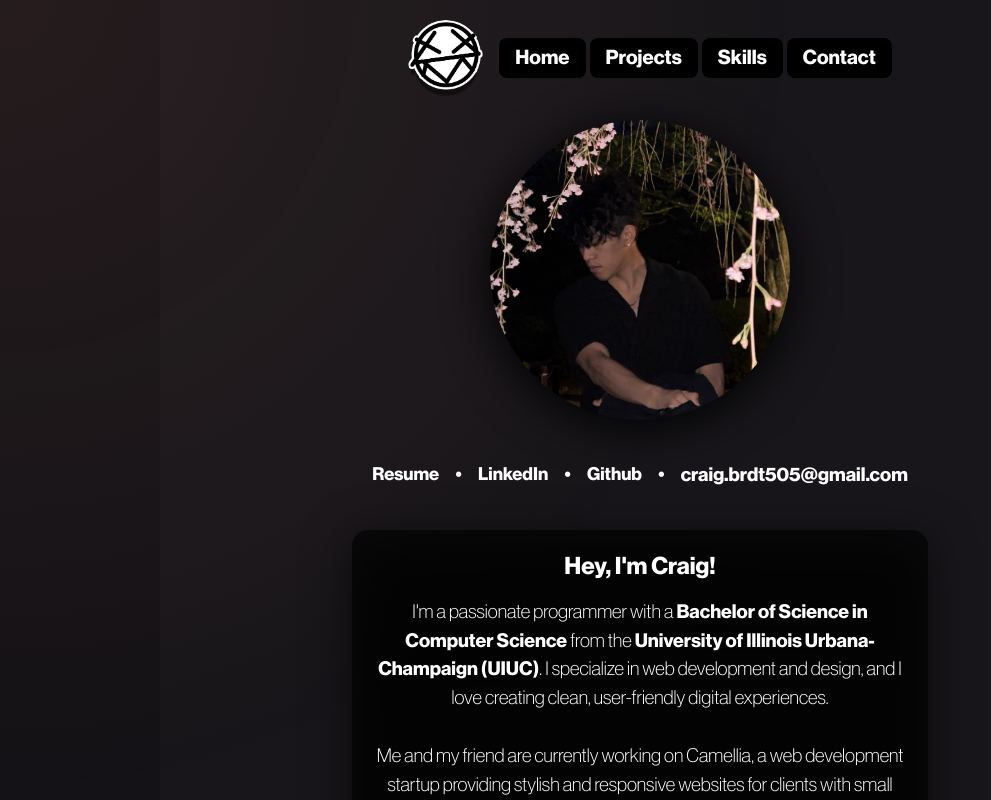
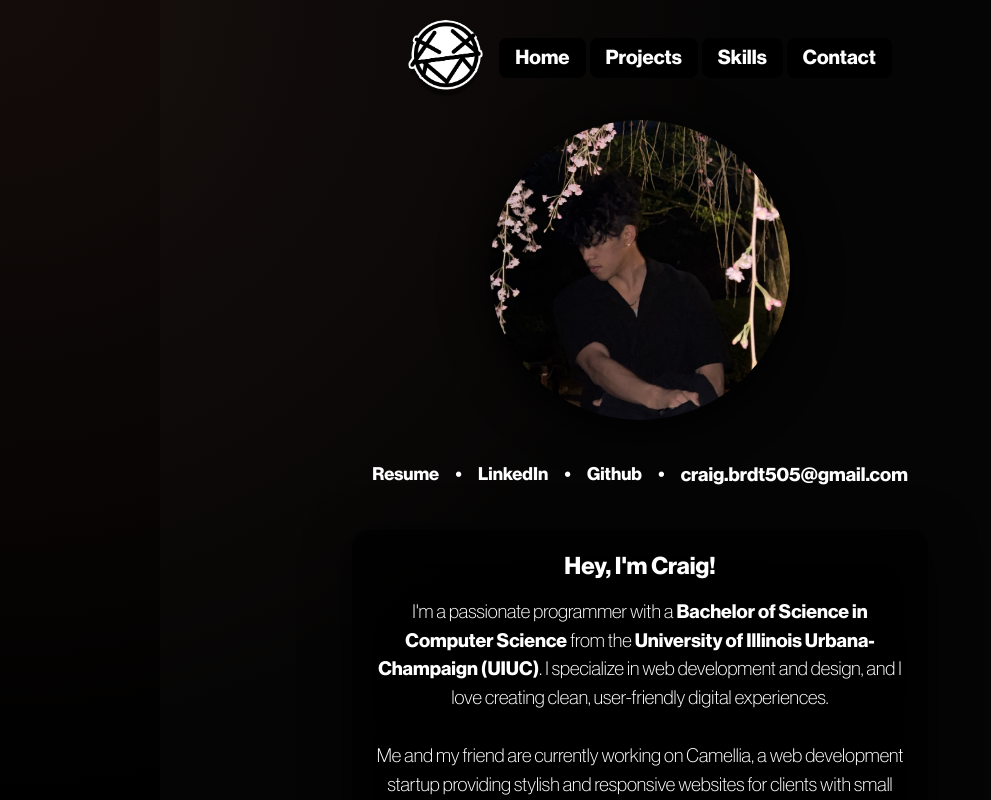
Before and after one commit to craigsterr/craigsite, a Next.js app: page / in a window 1280 px wide. Shown: the top 800 px of the page, without its empty margins (0-991 px from the left). Built offline with nearby package versions, Linux system fonts and the light colour scheme.

Commit message:
changed black bar opacity

```diff
--- a/app/globals.css
+++ b/app/globals.css
@@ -97,7 +97,7 @@ html {
 }
 
 body {
-  background-color: rgb(20, 18, 22);
+  background-color: rgb(0, 0, 0);
   font-family: "Neue Haas Grotesk Display", sans-serif;
 }
 
```
